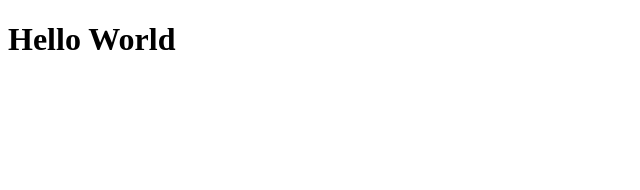
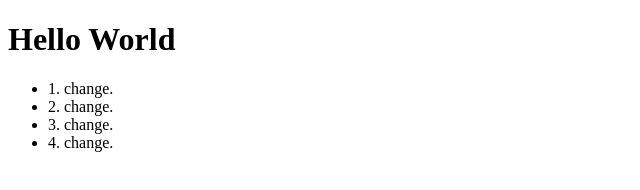
Before and after one commit to KingArtur/learning, a plain HTML site: page index.html in a window 1280 px wide. Shown: the whole page, without its empty margins (0-640 px from the left). Drawn offline with Linux system fonts and the light colour scheme.

Commit message:
first commit while learning

```diff
--- a/index.html
+++ b/index.html
@@ -5,5 +5,11 @@
 </head>
 <body>
 <h1>Hello World</h1>
+<ul>
+  <li>1. change.</li>
+  <li>2. change.</li>
+  <li>3. change.</li>
+  <li>4. change.</li>
+</ul>
 </body>
 </html>
```
Also changed, not shown: README.txt (added), 1 other file.
